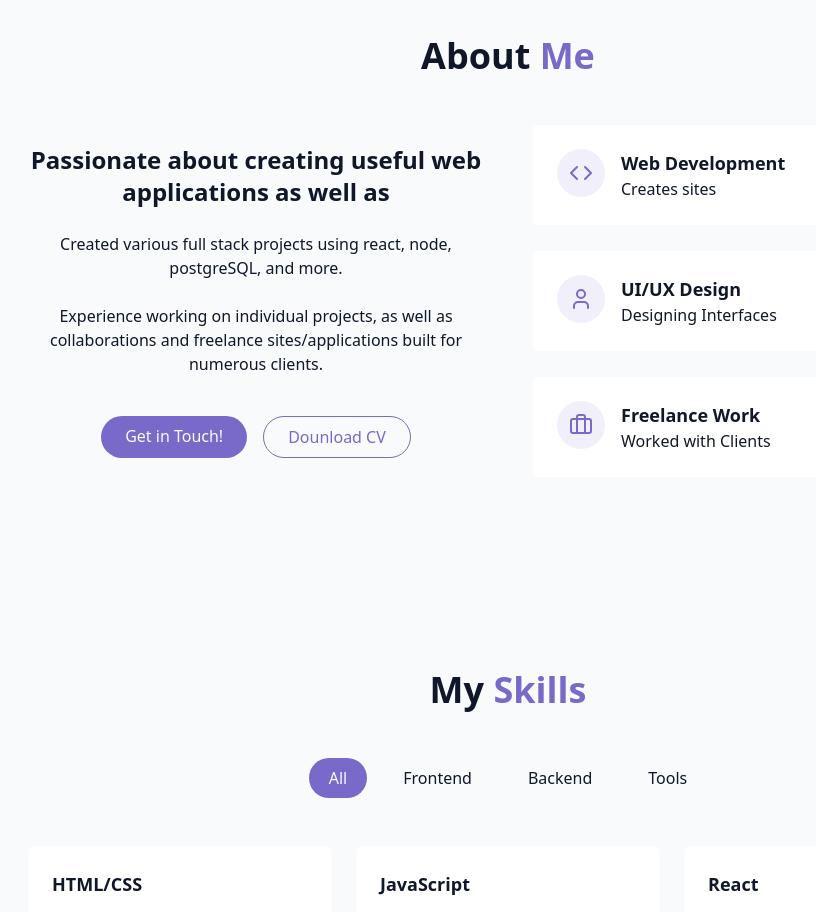
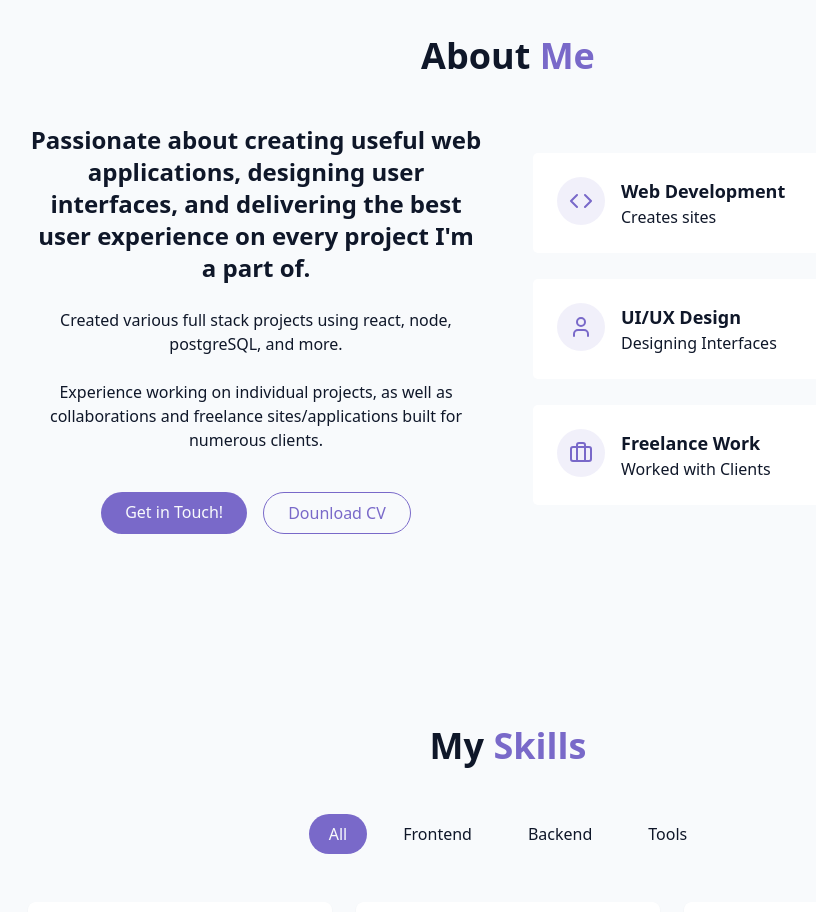
Before and after one commit to iancorbett/reactPortfolio, a React (Vite) app: page / in a window 1280 px wide. Shown: the part 860-1772 px from the top of the page, without its empty margins (132-948 px from the left). Built offline with nearby package versions, Linux system fonts and the light colour scheme.

Commit message:
add to about me

```diff
--- a/src/components/AboutSection.jsx
+++ b/src/components/AboutSection.jsx
@@ -12,7 +12,8 @@ export const AboutSection = () => {
             <div className="grid grid-cols-1 md:grid-cols-2 gap-12 items-center">
                 <div className="space-y-6">
                     <h3 className="text-2xl font-semibold">
-                        Passionate about creating useful web applications as well as
+                        Passionate about creating useful web applications, designing user interfaces, and delivering the best
+                        user experience on every project I'm a part of.
                     </h3>
 
                     <p className="text-muted-foreground">
```
